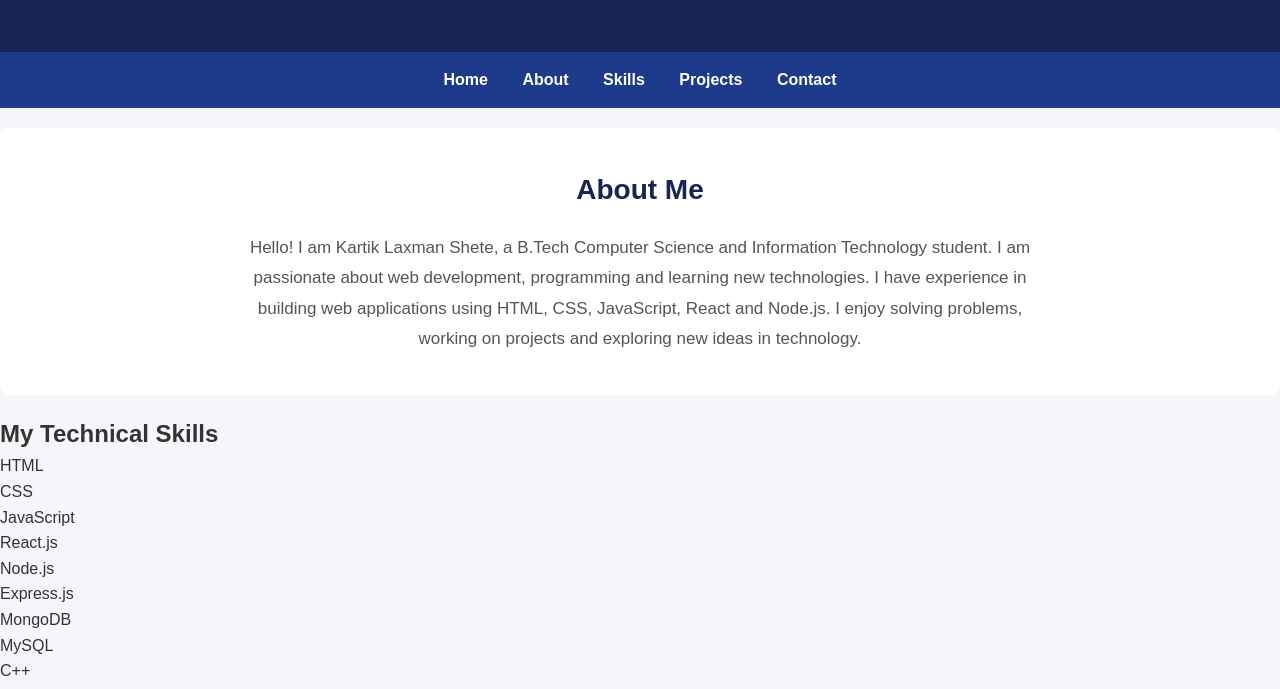
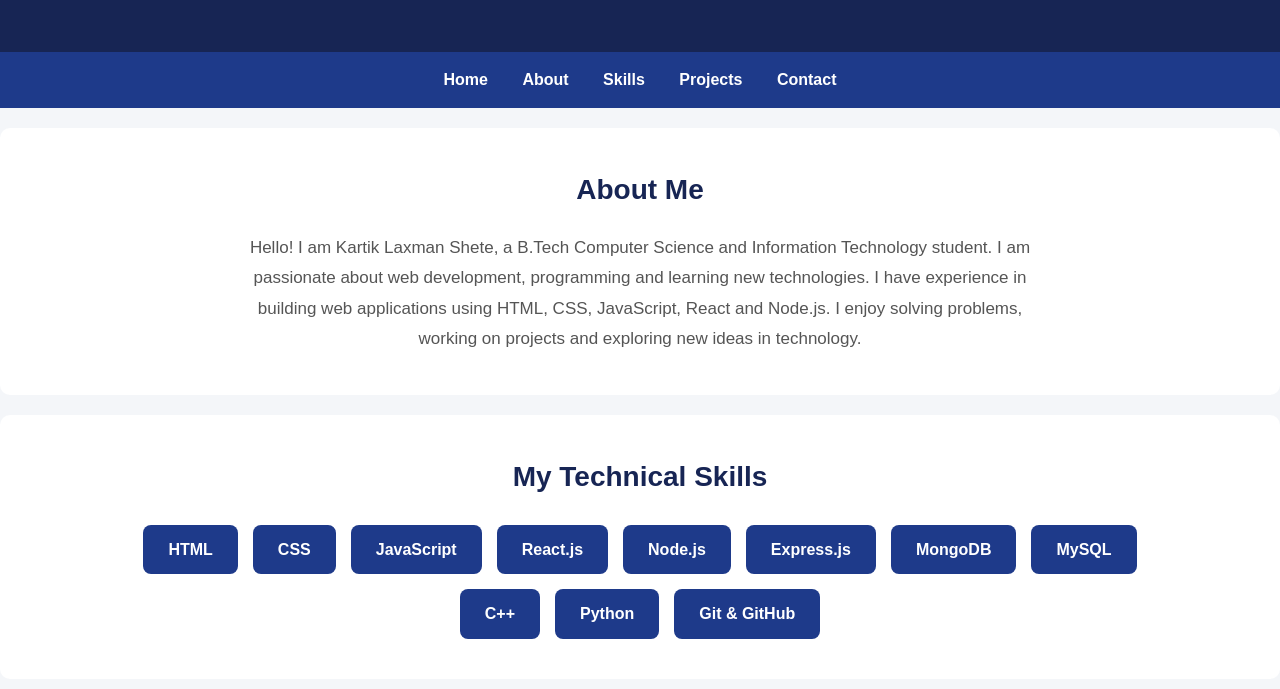
Before and after one commit to kartikshete/Github-practical-test, a plain HTML site: page index.html in a window 1280 px wide. Shown: the part 183-872 px from the top of the page. Drawn offline with Linux system fonts and the light colour scheme.

Commit message:
Add skills section styling with hover effects

```diff
--- a/style.css
+++ b/style.css
@@ -78,3 +78,42 @@ nav a:hover {
     max-width: 800px;
     margin: auto;
 }
+/* Skills Section Styling */
+
+#skills {
+    padding: 40px 10%;
+    margin: 20px auto;
+    background-color: white;
+    border-radius: 10px;
+}
+
+#skills h2 {
+    color: #172554;
+    font-size: 28px;
+    text-align: center;
+    margin-bottom: 25px;
+}
+
+#skills ul {
+    display: flex;
+    flex-wrap: wrap;
+    justify-content: center;
+    gap: 15px;
+    list-style: none;
+}
+
+#skills li {
+    background-color: #1e3a8a;
+    color: white;
+    padding: 12px 25px;
+    border-radius: 8px;
+    font-size: 16px;
+    font-weight: bold;
+    transition: 0.3s;
+}
+
+#skills li:hover {
+    background-color: #facc15;
+    color: #172554;
+    transform: translateY(-5px);
+}
```
